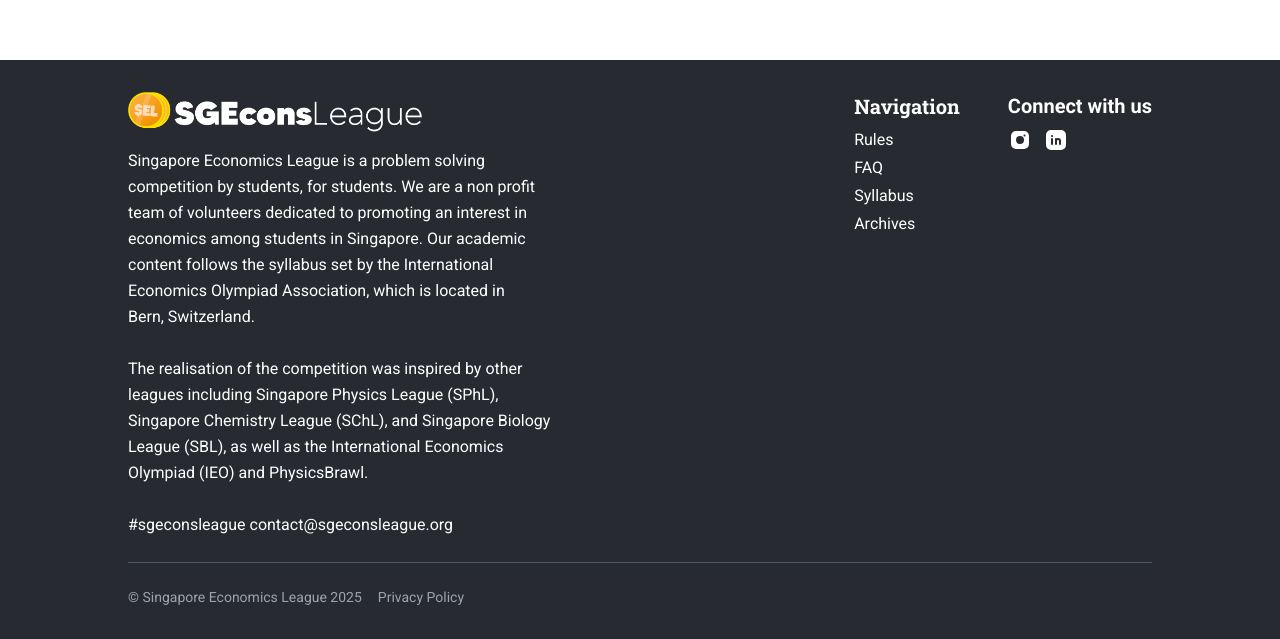
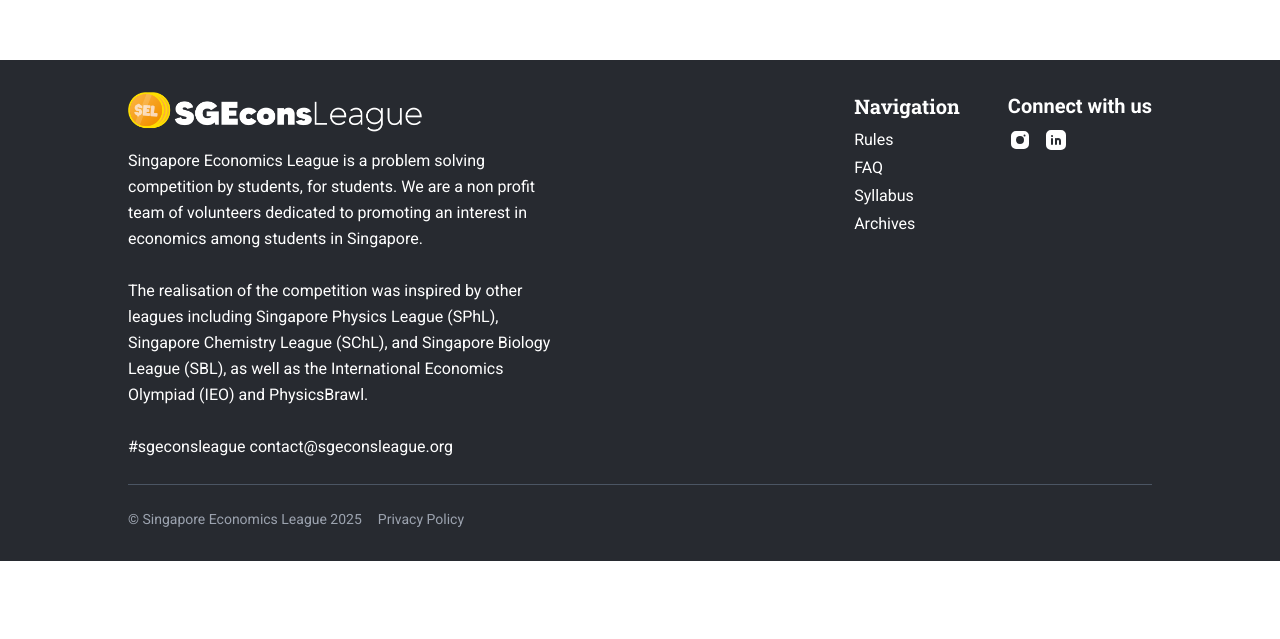
Before and after one commit to jonyewcodes/old, a Next.js app: page /archives in a window 1280 px wide. Shown: the part 934-1573 px from the top of the page. After the commit the page ends 1495 px from the top, so only its background shows below. Built offline with nearby package versions, Linux system fonts and the light colour scheme.

Commit message:
another typo

```diff
--- a/app/components/Footer.tsx
+++ b/app/components/Footer.tsx
@@ -19,8 +19,7 @@ export default function Footer() {
             <p className="text-base leading-relaxed">
               Singapore Economics League is a problem solving competition by students, for students.
               We are a non profit team of volunteers dedicated to promoting an interest in economics
-              among students in Singapore. Our academic content follows the syllabus set by the
-              International Economics Olympiad Association, which is located in Bern,&nbsp;Switzerland.
+              among students in Singapore.
               <br />
               <br />
               The realisation of the competition was inspired by other leagues including{" "}
```
